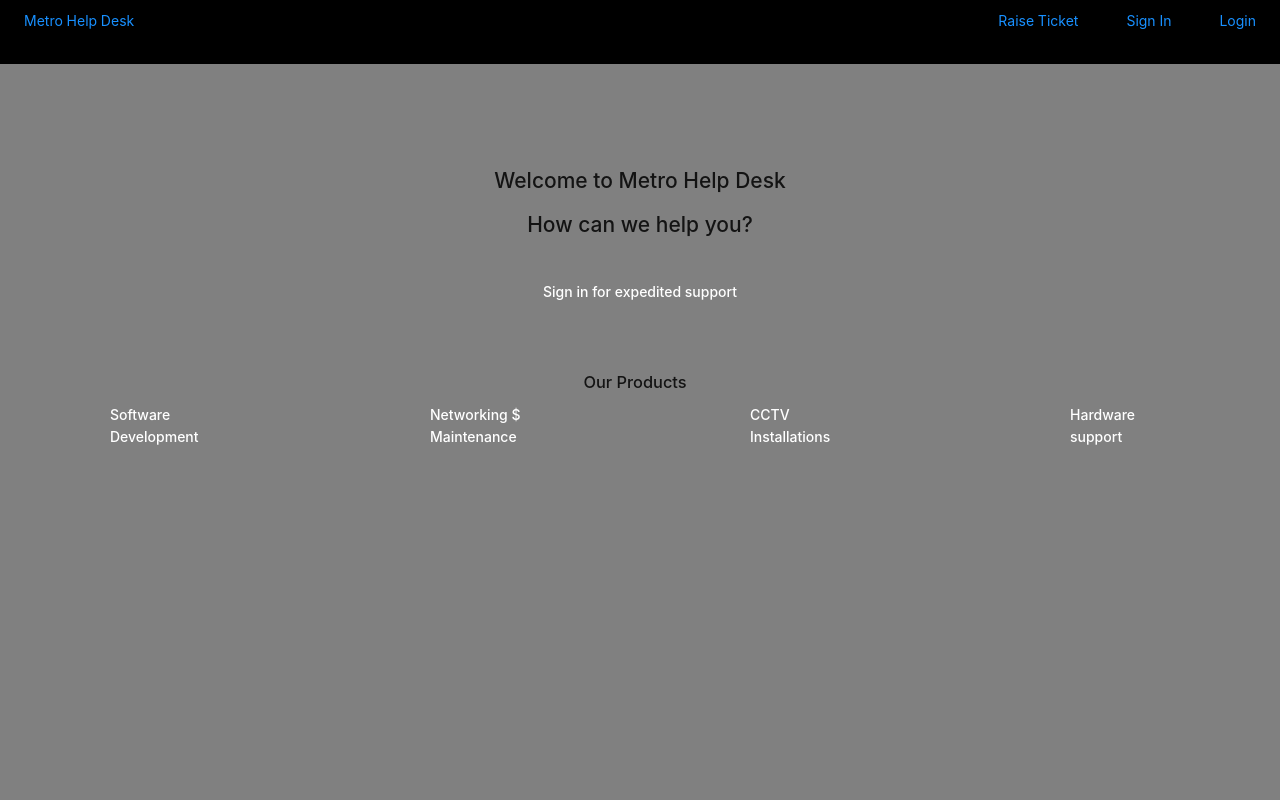
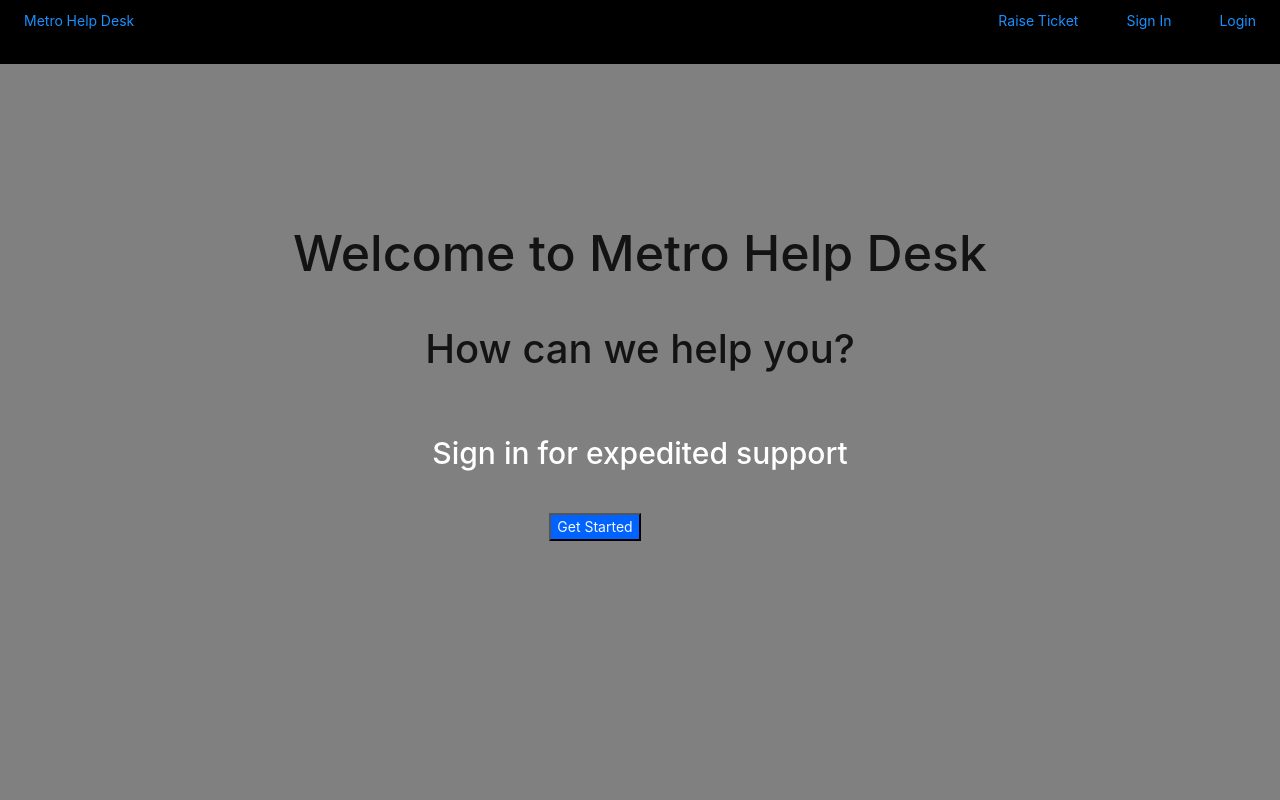
Before and after one commit to mbuguamary/Help_Desk-Application, a React (Create React App) app: page / in a window 1280 px wide. Shown: the top 800 px of the page. Built offline with nearby package versions, Linux system fonts and the light colour scheme.

Commit message:
styling the pages

```diff
--- a/src/Components/NavBar/Landing.css
+++ b/src/Components/NavBar/Landing.css
@@ -9,46 +9,49 @@
 
 }
 .color{
+    width:100%;
     background-color: grey;
-    height: 10%
+    height: 30%
 }
 .center{
     display: flex;
     text-align: center;
     flex-direction: column;
     justify-items: center;
-    padding-top: 100px;
+    padding-top: 150px;
+
 }
-.buttons{
-    display: flex;
+.button1{
+
+    background-color: rgb(0, 98, 255);
+    color: aliceblue;
+}
+   .wel{
+    font-size: 50px;
+   }
+   .help{
+    font-size: 40px;
+   }
+ .signin{
+    font-size: 30px;
+    padding-top: 30px;
+    color: white;
+ }
+ h3{
+
     text-align: center;
-    flex-direction: row;
-    justify-items: center;
-    padding-top: 30px;
-    padding-left: 200px;
-}
 
- .signin{
-    padding-top: 30px;
- }
-h3{
-    text-align: center;
-    margin-right: 10px;
     padding-top: 30px;
 
 }
-
+.ticket{
+    flex-wrap: wrap;
+}
 footer{
     background-color: black;
-    color: skyblue;
     height: 12vh;
 }
-.button1,.button2{
-    padding-left: 5px;
-    margin-left: 20px;
 
-
-}
 .products{
     padding-top: 30px;
 }
@@ -60,12 +63,20 @@ footer{
 .footer1{
     text-align: center;
 }
- .button3{
-    /* text-align: center; */
-    justify-content: center;
+ .butts{
+     text-align: center;
+     padding-top: 20px;
+
+     color: black;
+     margin-right: 90px;
 
 }
 .navlink:hover{
 
 color: aliceblue;
 }
+.button1:hover{
+
+    background-color: aliceblue;
+    color: rgb(0, 98, 255);;
+    }
--- a/src/Components/NavBar/LandingPage.js
+++ b/src/Components/NavBar/LandingPage.js
@@ -40,12 +40,18 @@ const LandingPage = () => {
     </div>
     <div className='color'>
     <div className='center'>
-        <h2>Welcome to Metro Help Desk</h2>
-        <h2>How can we help you?</h2>
-        <h4 className='signin'>Sign in for expedited support</h4>
+        <h2 className='wel'>Welcome to Metro Help Desk</h2>
+        <h2 className='help'>How can we help you?</h2>
+        <h3 className='signin'>Sign in for expedited support</h3>
+
+        </div>
+        <div className='butts'>
+        <Link to="/AddTicketForm">
+        <button className='button1'>Get Started</button>
+        </Link>
         </div>
 
-    <div className='products'>
+    {/* <div className='products'>
     <h3>Our Products</h3>
     </div>
     <div>
@@ -66,7 +72,7 @@ const LandingPage = () => {
         <h4>Hardware support</h4>
         </div>
     </div>
-    </div>
+    </div>*/}
     </div>
     <div>
         <footer>
```
